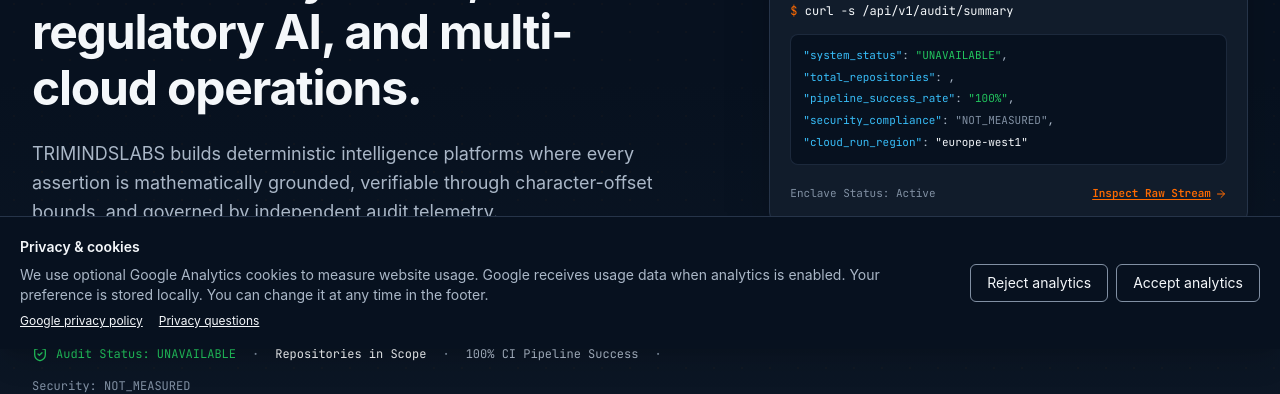
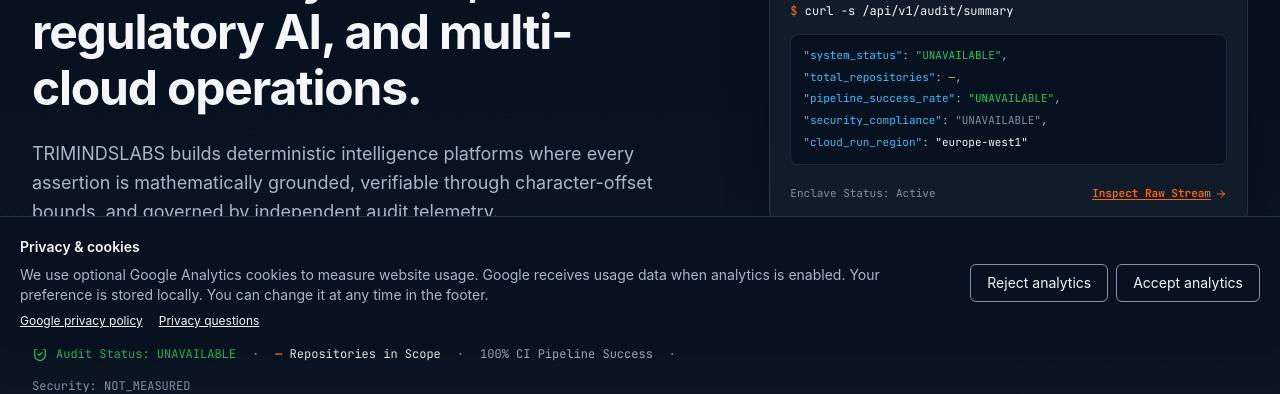
Before and after one commit to RodrigoDiasDeOliveira/Trimindslabs-corporate-website-v4, a React (Vite) app: page / in a window 1280 px wide. Shown: the part 411-805 px from the top of the page. Built offline with nearby package versions, Linux system fonts and the light colour scheme; no server answers.

Commit message:
fix: consume audit summary without synthetic metrics

```diff
--- a/src/components/modules/HeroSection.tsx
+++ b/src/components/modules/HeroSection.tsx
@@ -8,7 +8,9 @@ interface HeroSectionProps {
   onExploreState: () => void;
   onExploreCatalog: () => void;
   liveAuditStatus: string;
-  totalRepositories: number;
+  totalRepositories: number | null;
+  securityCompliance: string;
+  pipelineRate: string;
 }
 
 export const HeroSection: React.FC<HeroSectionProps> = ({
@@ -16,6 +18,8 @@ export const HeroSection: React.FC<HeroSectionProps> = ({
   onExploreCatalog,
   liveAuditStatus,
   totalRepositories,
+  securityCompliance,
+  pipelineRate,
 }) => {
   const { t } = useLanguage();
 
@@ -106,7 +110,7 @@ export const HeroSection: React.FC<HeroSectionProps> = ({
               </div>
               <span aria-hidden="true">·</span>
               <div className="text-[#F4F7FA]">
-                <span className="text-[#FF8A24] font-semibold">{totalRepositories}</span> Repositories in Scope
+                <span className="text-[#FF8A24] font-semibold">{totalRepositories ?? '—'}</span> Repositories in Scope
               </div>
               <span aria-hidden="true">·</span>
               <div className="text-[#AAB7C7]">100% CI Pipeline Success</div>
@@ -143,9 +147,9 @@ export const HeroSection: React.FC<HeroSectionProps> = ({
                 </div>
                 <div className="p-3 bg-[#07111F] rounded-lg border border-[#263449]/70 text-[11px] space-y-1">
                   <div><span className="text-[#38BDF8]">"system_status"</span>: <span className="text-[#22C55E]">"{liveAuditStatus}"</span>,</div>
-                  <div><span className="text-[#38BDF8]">"total_repositories"</span>: <span className="text-[#FFB15C]">{totalRepositories}</span>,</div>
-                  <div><span className="text-[#38BDF8]">"pipeline_success_rate"</span>: <span className="text-[#22C55E]">"100%"</span>,</div>
-                  <div><span className="text-[#38BDF8]">"security_compliance"</span>: <span className="text-[#8190A3]">"NOT_MEASURED"</span>,</div>
+                  <div><span className="text-[#38BDF8]">"total_repositories"</span>: <span className="text-[#FFB15C]">{totalRepositories ?? '—'}</span>,</div>
+                  <div><span className="text-[#38BDF8]">"pipeline_success_rate"</span>: <span className="text-[#22C55E]">"{pipelineRate}"</span>,</div>
+                  <div><span className="text-[#38BDF8]">"security_compliance"</span>: <span className="text-[#8190A3]">"{securityCompliance}"</span>,</div>
                   <div><span className="text-[#38BDF8]">"cloud_run_region"</span>: <span className="text-[#F4F7FA]">"europe-west1"</span></div>
                 </div>
 
```
